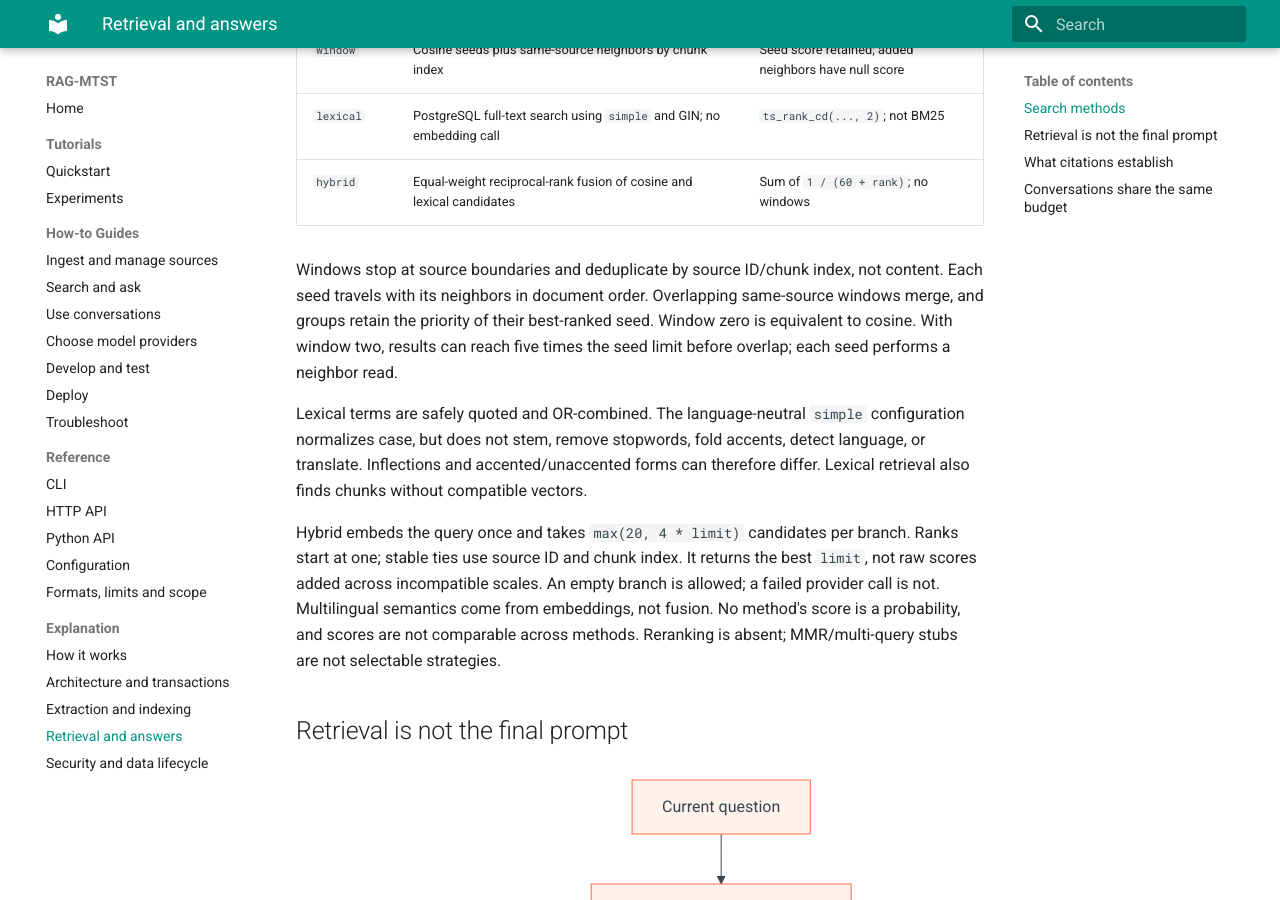
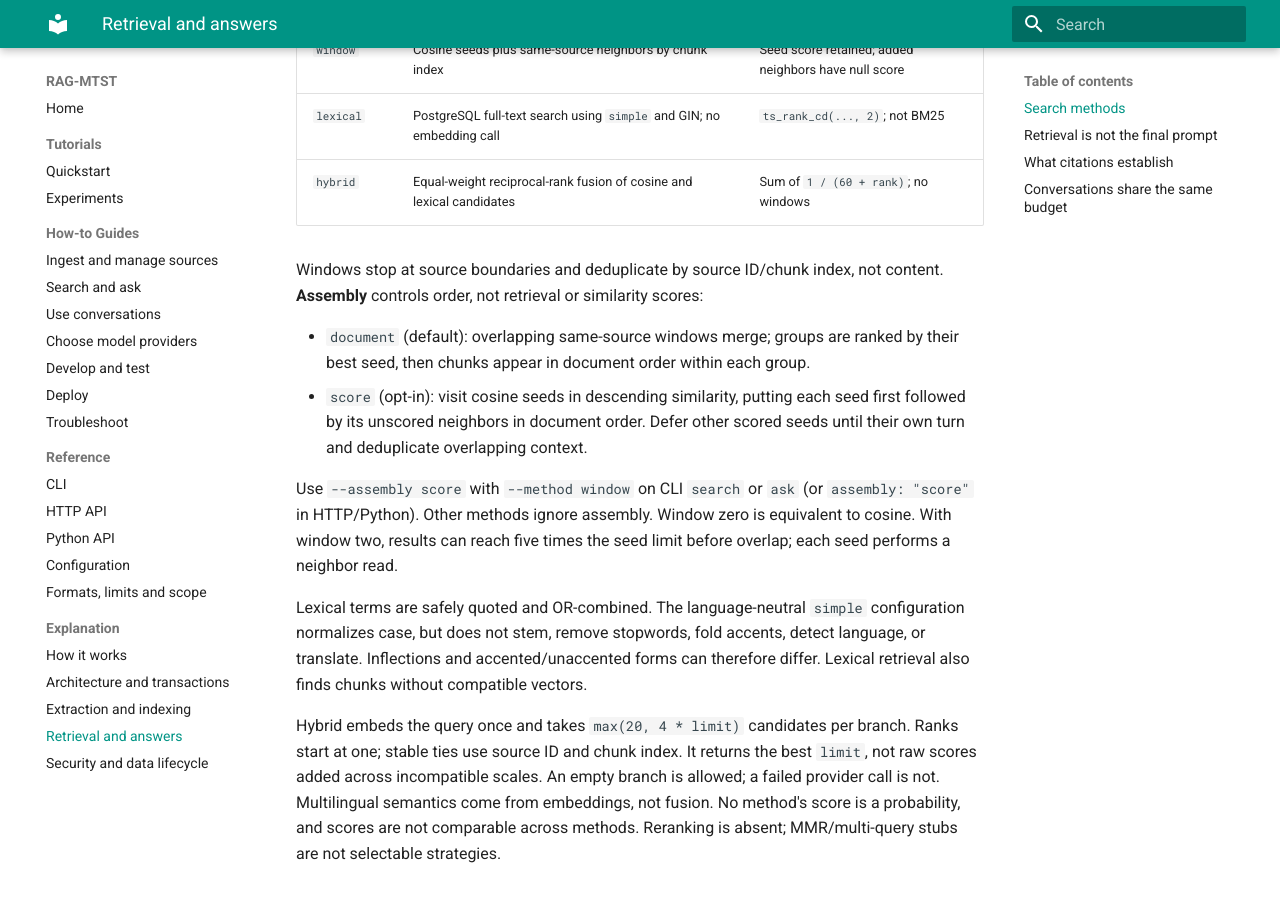
Before and after one commit to richard-costa/rag-mtst, an MkDocs documentation site: the page built from docs/explanation/retrieval.md, in a window 1280 px wide and 900 px high, scrolled down 408 px. Built offline with MkDocs 1.6.1 and Material for MkDocs 9.7.7, drawn with Linux system fonts in a browser that asks for light colours; some of the changed text lies outside the part shown.

Commit message:
docs: explain window assembly ordering and prompt budgets

```diff
--- a/docs/explanation/retrieval.md
+++ b/docs/explanation/retrieval.md
@@ -14,10 +14,18 @@ there is no silent lexical fallback when embeddings fail.
 | `hybrid` | Equal-weight reciprocal-rank fusion of cosine and lexical candidates | Sum of `1 / (60 + rank)`; no windows |
 
 Windows stop at source boundaries and deduplicate by source ID/chunk index, not
-content. Each seed travels with its neighbors in document order. Overlapping
-same-source windows merge, and groups retain the priority of their best-ranked
-seed. Window zero is equivalent to cosine. With window two, results can reach
-five times the seed limit before overlap; each seed performs a neighbor read.
+content. **Assembly** controls order, not retrieval or similarity scores:
+
+- `document` (default): overlapping same-source windows merge; groups are ranked
+  by their best seed, then chunks appear in document order within each group.
+- `score` (opt-in): visit cosine seeds in descending similarity, putting each
+  seed first followed by its unscored neighbors in document order. Defer other
+  scored seeds until their own turn and deduplicate overlapping context.
+
+Use `--assembly score` with `--method window` on CLI `search` or `ask`
+(or `assembly: "score"` in HTTP/Python). Other methods ignore assembly.
+Window zero is equivalent to cosine. With window two, results can reach five
+times the seed limit before overlap; each seed performs a neighbor read.
 
 Lexical terms are safely quoted and OR-combined. The language-neutral `simple`
 configuration normalizes case, but does not stem, remove stopwords, fold accents,
@@ -60,8 +68,12 @@ question, labels, JSON escaping, history, response schema, and a formatting
 reserve, estimated locally rather than by the provider; the default and the
 estimation method are listed under
 [worker and model context](../reference/limits.md#worker-and-model-context).
-Passages retain retrieval order and the final fitting passage may be shortened.
-The response retains all original matches, even those not supplied.
+Passages retain retrieval/assembly order: `ask` supplies them to the LLM in
+the same order displayed by `search`, until the input budget is full. The
+default input budget is 8,000 locally estimated tokens, including instructions,
+question, history, source text, response schema, and a 64-token reserve; the
+output budget is a separate 4,000 tokens. Later passages may be shortened or
+excluded, but all retrieval matches remain in the response.
 
 With no matches, the application returns a fixed English no-sources message
 without calling generation, after configuration validation. There is no excerpt
```
